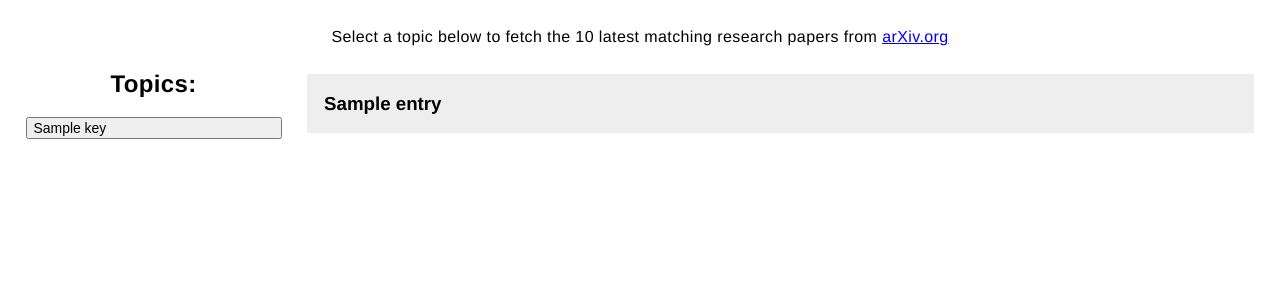
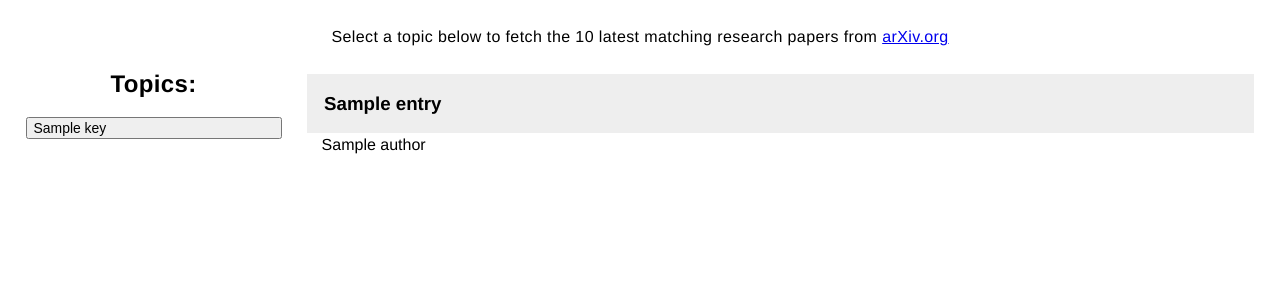
Before and after one commit to conorjmcnamara/research-aggregator, a Flask app: template templates/index.html in a window 1280 px wide. Shown: the part 52-352 px from the top of the page. Run offline with Flask 2, Linux system fonts and the light colour scheme; the template is opened without the code that fills it: most values are stand-ins (such as "Sample title", 1, 10 or a date in 2020).

Commit message:
Add author names

```diff
--- a/app.py
+++ b/app.py
@@ -18,7 +18,7 @@ def result():
 
     # make an API call with the selected topic
     api_data = create_query(topic)
-    return render_template('index.html', research_data=api_data, topic_buttons=topic_dictionary)
+    return render_template('index.html', topic_buttons=topic_dictionary, research_data=api_data)
 
 
 if __name__ == '__main__':
--- a/static/style.css
+++ b/static/style.css
@@ -83,6 +83,18 @@ tr:nth-child(odd) {
     padding-right: 0.9em;
 }
 
+.authorsRow {
+    padding: 0.9em;
+    padding-top: 0;
+}
+
+.authorsText {
+    line-height: 1.5;
+    display: inline-block;
+    margin-top: 0;
+    margin-bottom:0;
+  }
+
 @media screen and (max-width: 850px) {
 	.buttonGroup {
 	    width: 100%;
--- a/templates/index.html
+++ b/templates/index.html
@@ -41,6 +41,14 @@
                         <tr>
                             <td style="width: 100%;"><h3 class="entryTitle"><a>{{ entry.title }}</a></h3></td>
                         </tr>
+
+                        <tr>
+                            <td class="authorsRow">
+                                {% for author in entry.authors %}
+                                    <p class="authorsText">{{ author.name }}</p><p class="authorsText">{{"," if not loop.last }}</p>
+                                {% endfor %}
+                            </td>
+                        </tr>
                     {% endfor %}
                 </table>
             </div>
```
Also changed, not shown: README.md. Lines whose indentation alone changed are shown as unchanged.
